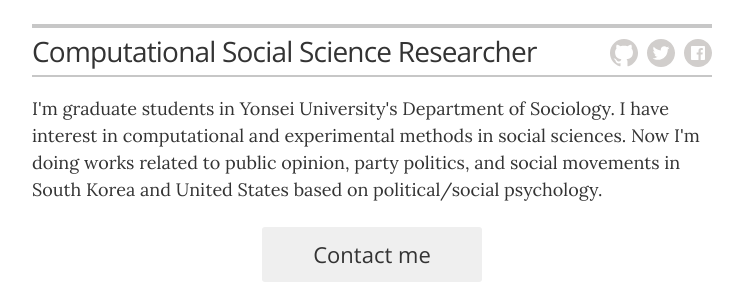
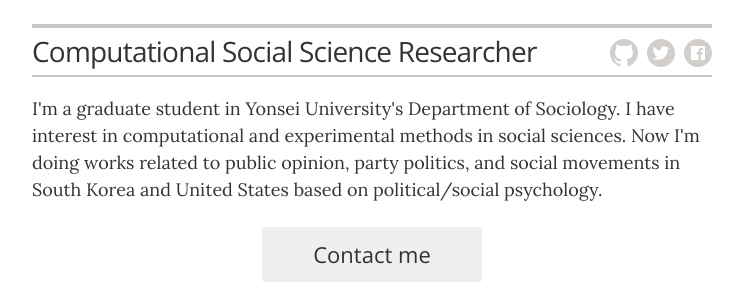
Before and after one commit to ChangdongOh/ChangdongOh.github.io, a Jekyll site: the page built from index.html, in a window 1280 px wide and 900 px high. Shown: the part 203-494 px from the top of the window, without its empty margins (268-1011 px from the left). Built offline with Jekyll 4.4.1, drawn with Linux system fonts in a browser that asks for light colours.

Commit message:
correct a grammar mistake -_-

```diff
--- a/_config.yml
+++ b/_config.yml
@@ -16,7 +16,7 @@ resume_contact_email:
   "lamancha91@gmail.com"
 resume_header_contact_info: "Yonsei University, Department of Sociology
  | lamancha91@gmail.com"
-resume_header_intro: "<p>I'm graduate students in Yonsei University's Department of Sociology. I have interest in computational and experimental methods in social sciences. Now I'm doing works related to public opinion, party politics, and social movements in South Korea and United States based on political/social psychology.</p>"
+resume_header_intro: "<p>I'm a graduate student in Yonsei University's Department of Sociology. I have interest in computational and experimental methods in social sciences. Now I'm doing works related to public opinion, party politics, and social movements in South Korea and United States based on political/social psychology.</p>"
 
 # use "yes" to display the email contact button,
 # "no" to display an "I'm not looking for work" message,
```
